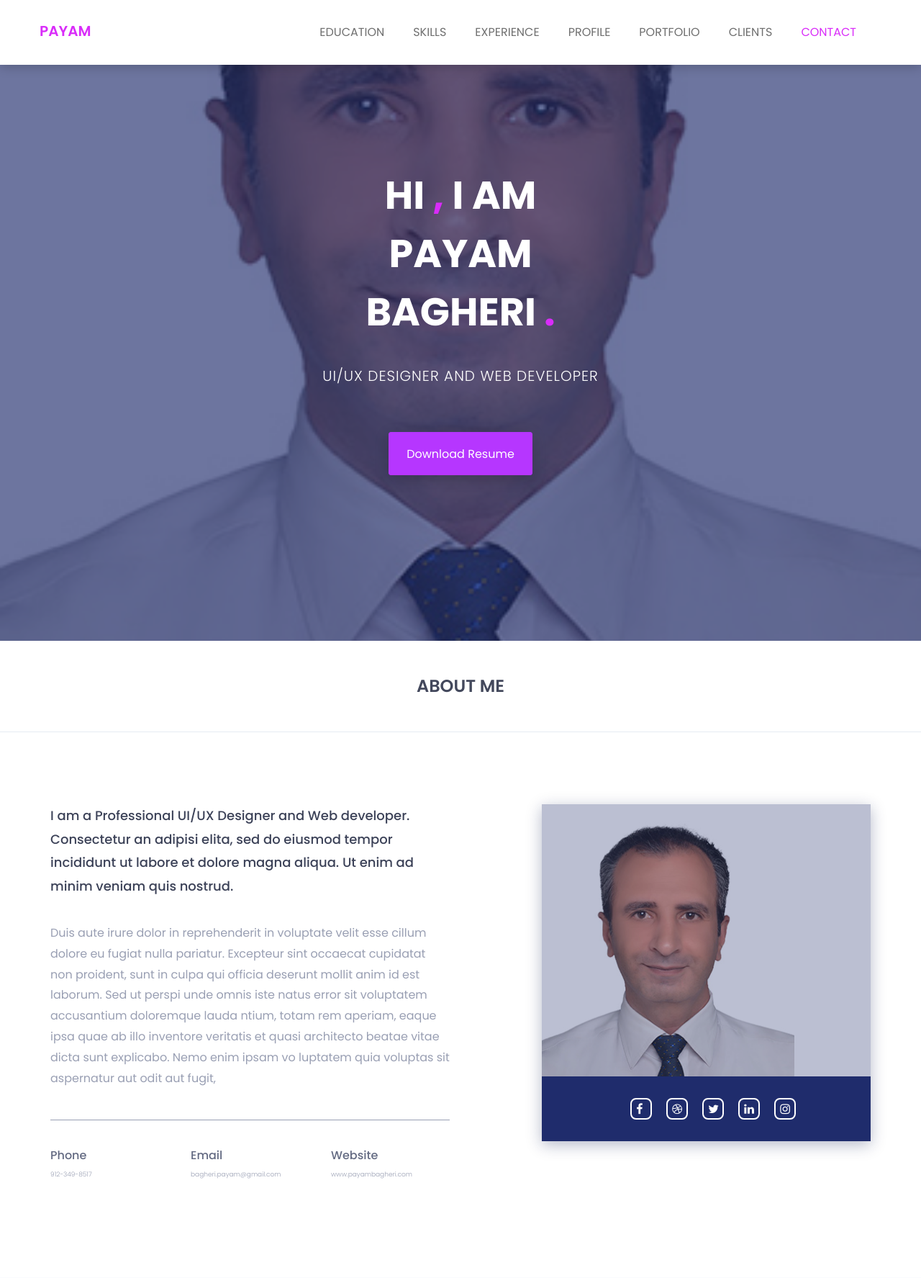
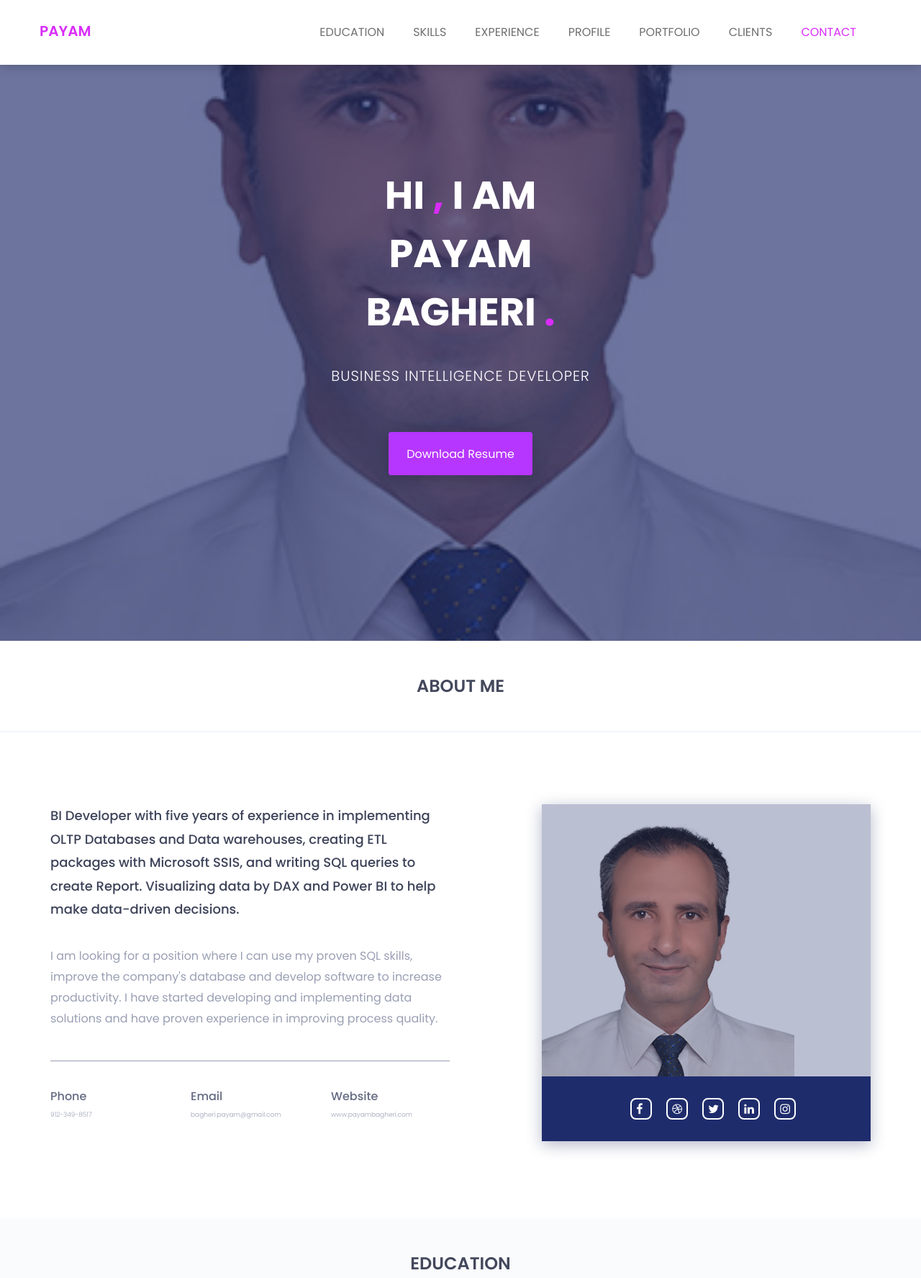
Before and after one commit to payam1979/onepage, a Django app: page / in a window 1280 px wide. Shown: the top 1775 px of the page at 72% size. Run offline with Django 5.2, Linux system fonts and the light colour scheme; some libraries are stand-ins or nearby versions.

Commit message:
last test
change in html file from django python view contest

```diff
--- a/templates/index.html
+++ b/templates/index.html
@@ -105,7 +105,7 @@
 					<div class="col-md-12 text-center">
 						<div class="header-text">
 							<h2>hi <span>,</span> i am <br> Payam <br> Bagheri <span>.</span>   </h2>
-							<p>ui/ux designer and web developer</p>
+							<p>Business Intelligence Developer</p>
 							<a href="{% static 'download/browney.txt' %}" download>download resume</a>
 						</div><!--/.header-text-->
 					</div><!--/.col-->
@@ -126,11 +126,14 @@
 						<div class="col-sm-6">
 							<div class="single-about-txt">
 								<h3>
-									I am a Professional UI/UX Designer and Web developer. Consectetur an adipisi elita, sed do eiusmod tempor incididunt ut labore et dolore magna aliqua. Ut enim ad minim veniam quis nostrud.
-								</h3>
+									BI Developer with five years of experience in implementing OLTP Databases and Data
+									warehouses, creating ETL packages with Microsoft SSIS, and writing SQL queries to create Report.
+									Visualizing data by DAX and Power BI to help make data-driven decisions. </h3>
 								<p>
-									Duis aute irure dolor in reprehenderit in voluptate velit esse cillum dolore eu fugiat nulla pariatur. Excepteur sint occaecat cupidatat non proident, sunt in culpa qui officia deserunt mollit anim id est laborum. Sed ut perspi unde omnis iste natus error sit voluptatem accusantium doloremque lauda ntium, totam rem aperiam, eaque ipsa quae ab illo inventore veritatis et quasi architecto beatae vitae dicta sunt explicabo. Nemo enim ipsam vo luptatem quia voluptas sit aspernatur aut odit aut fugit,
-								</p>
+									I am looking for a position where I can use my proven SQL skills, improve the company's database and develop software to increase
+									productivity. I have started developing and implementing data solutions and have proven experience in
+									improving process quality.
+										</p>
 								<div class="row">
 									<div class="col-sm-4">
 										<div class="single-about-add-info">
@@ -409,8 +412,8 @@
 										<div class="row">
 											<div class="col-md-5">
 												<div class="experience-time text-right">
-													<h2>2018 - Present</h2>
-													<h3>creative director</h3>
+													<h2>{{years}}</h2>
+													<h3>{{title}}</h3>
 												</div><!--/.experience-time-->
 											</div><!--/.col-->
 											<div class="col-md-offset-1 col-md-5">
--- a/website/views.py
+++ b/website/views.py
@@ -2,4 +2,5 @@ from django.shortcuts import render
 
 # Create your views here.
 def index_view(request):
-     return render(request, 'index.html')
+     context={'years':'2000 - present', 'title':'Business Intelligence Developer'}
+     return render(request, 'index.html', context)
```
